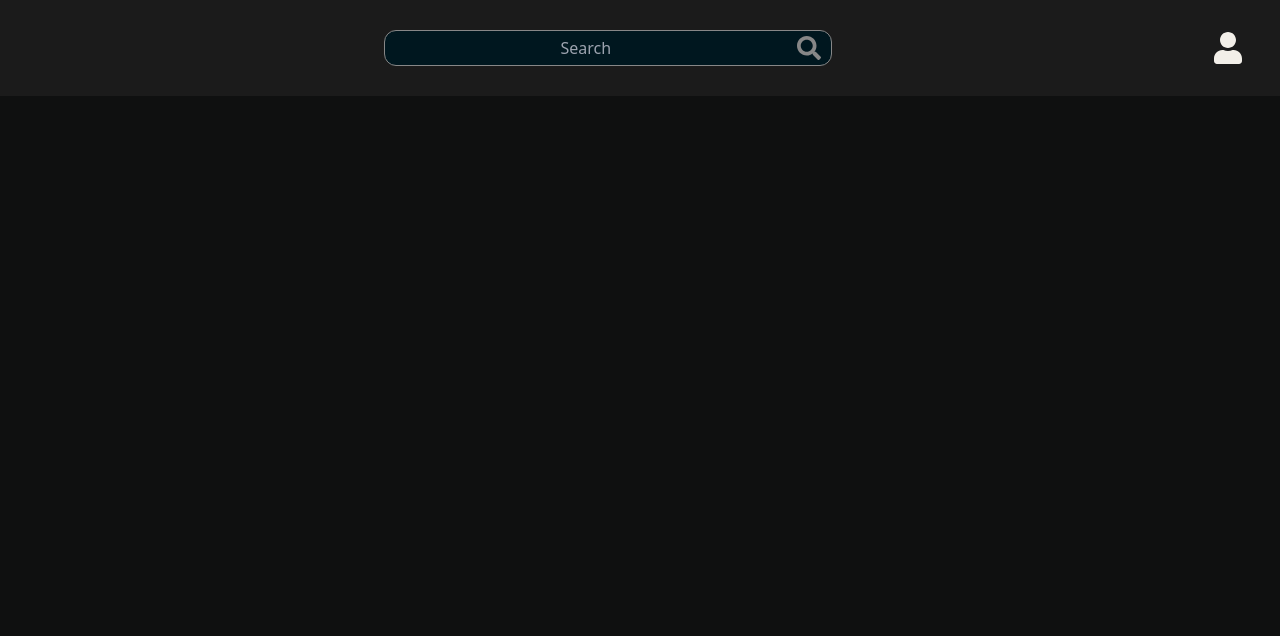
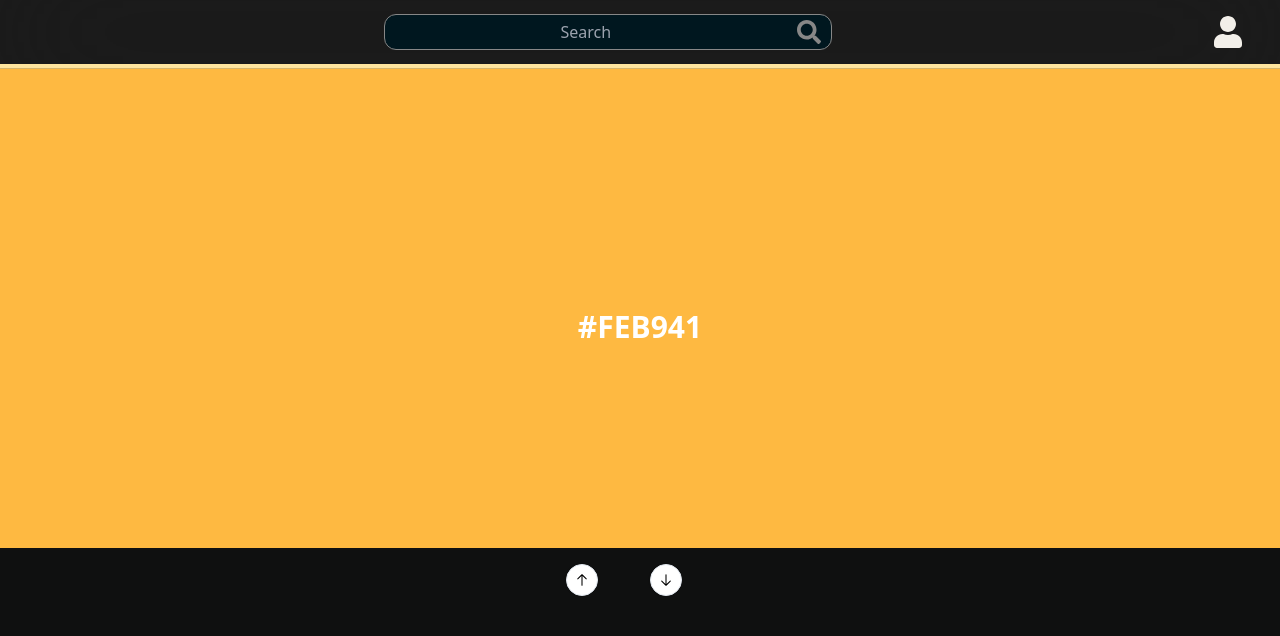
Before and after one commit to nii-shaan/Anifinity, a React (Vite) app: page / in a window 1280 px wide. Shown: the top 636 px of the page. Built offline with nearby package versions, Linux system fonts and the light colour scheme.

Commit message:
carousel added

```diff
--- a/index.html
+++ b/index.html
@@ -5,7 +5,7 @@
     <meta name="viewport" content="width=device-width, initial-scale=1.0" />
     <title>Anifinity</title>
   </head>
-  <body>
+  <body class="bg-[#1b1b1b]">
     <div id="root"></div>
     <script type="module" src="/src/main.tsx"></script>
   </body>
--- a/package.json
+++ b/package.json
@@ -18,6 +18,8 @@
     "@reduxjs/toolkit": "^2.2.4",
     "class-variance-authority": "^0.7.0",
     "clsx": "^2.1.1",
+    "embla-carousel-autoplay": "^8.0.4",
+    "embla-carousel-react": "^8.0.4",
     "framer-motion": "^11.1.9",
     "react": "^18.2.0",
     "react-dom": "^18.2.0",
--- a/src/App.tsx
+++ b/src/App.tsx
@@ -1,11 +1,13 @@
 
-import NavBar from "./header/NavBar";
+import Home from "./pages/Home";
+import NavBar from "./pages/header/NavBar";
 
 function App() {
   return (
     <>
     <NavBar/>
-      <div className="bg-[#0f1010] h-screen"></div>
+    <Home/>
+
     </>
   );
 }
--- /dev/null
+++ b/src/components/ui/card.tsx
@@ -0,0 +1,76 @@
+import * as React from "react"
+
+import { cn } from "@/lib/utils"
+
+const Card = React.forwardRef<
+  HTMLDivElement,
+  React.HTMLAttributes<HTMLDivElement>
+>(({ className, ...props }, ref) => (
+  <div
+    ref={ref}
+    className={cn(
+      "rounded-xl border border-slate-200 bg-white text-slate-950 shadow dark:border-slate-800 dark:bg-slate-950 dark:text-slate-50",
+      className
+    )}
+    {...props}
+  />
+))
+Card.displayName = "Card"
+
+const CardHeader = React.forwardRef<
+  HTMLDivElement,
+  React.HTMLAttributes<HTMLDivElement>
+>(({ className, ...props }, ref) => (
+  <div
+    ref={ref}
+    className={cn("flex flex-col space-y-1.5 p-6", className)}
+    {...props}
+  />
+))
+CardHeader.displayName = "CardHeader"
+
+const CardTitle = React.forwardRef<
+  HTMLParagraphElement,
+  React.HTMLAttributes<HTMLHeadingElement>
+>(({ className, ...props }, ref) => (
+  <h3
+    ref={ref}
+    className={cn("font-semibold leading-none tracking-tight", className)}
+    {...props}
+  />
+))
+CardTitle.displayName = "CardTitle"
+
+const CardDescription = React.forwardRef<
+  HTMLParagraphElement,
+  React.HTMLAttributes<HTMLParagraphElement>
+>(({ className, ...props }, ref) => (
+  <p
+    ref={ref}
+    className={cn("text-sm text-slate-500 dark:text-slate-400", className)}
+    {...props}
+  />
+))
+CardDescription.displayName = "CardDescription"
+
+const CardContent = React.forwardRef<
+  HTMLDivElement,
+  React.HTMLAttributes<HTMLDivElement>
+>(({ className, ...props }, ref) => (
+  <div ref={ref} className={cn("p-6 pt-0", className)} {...props} />
+))
+CardContent.displayName = "CardContent"
+
+const CardFooter = React.forwardRef<
+  HTMLDivElement,
+  React.HTMLAttributes<HTMLDivElement>
+>(({ className, ...props }, ref) => (
+  <div
+    ref={ref}
+    className={cn("flex items-center p-6 pt-0", className)}
+    {...props}
+  />
+))
+CardFooter.displayName = "CardFooter"
+
+export { Card, CardHeader, CardFooter, CardTitle, CardDescription, CardContent }
--- /dev/null
+++ b/src/components/ui/carousel.tsx
@@ -0,0 +1,260 @@
+import * as React from "react";
+import { ArrowLeftIcon, ArrowRightIcon } from "@radix-ui/react-icons";
+import useEmblaCarousel, {
+  type UseEmblaCarouselType,
+} from "embla-carousel-react";
+
+import { cn } from "@/lib/utils";
+import { Button } from "@/components/ui/button";
+
+type CarouselApi = UseEmblaCarouselType[1];
+type UseCarouselParameters = Parameters<typeof useEmblaCarousel>;
+type CarouselOptions = UseCarouselParameters[0];
+type CarouselPlugin = UseCarouselParameters[1];
+
+type CarouselProps = {
+  opts?: CarouselOptions;
+  plugins?: CarouselPlugin;
+  orientation?: "horizontal" | "vertical";
+  setApi?: (api: CarouselApi) => void;
+};
+
+type CarouselContextProps = {
+  carouselRef: ReturnType<typeof useEmblaCarousel>[0];
+  api: ReturnType<typeof useEmblaCarousel>[1];
+  scrollPrev: () => void;
+  scrollNext: () => void;
+  canScrollPrev: boolean;
+  canScrollNext: boolean;
+} & CarouselProps;
+
+const CarouselContext = React.createContext<CarouselContextProps | null>(null);
+
+function useCarousel() {
+  const context = React.useContext(CarouselContext);
+
+  if (!context) {
+    throw new Error("useCarousel must be used within a <Carousel />");
+  }
+
+  return context;
+}
+
+const Carousel = React.forwardRef<
+  HTMLDivElement,
+  React.HTMLAttributes<HTMLDivElement> & CarouselProps
+>(
+  (
+    {
+      orientation = "horizontal",
+      opts,
+      setApi,
+      plugins,
+      className,
+      children,
+      ...props
+    },
+    ref
+  ) => {
+    const [carouselRef, api] = useEmblaCarousel(
+      {
+        ...opts,
+        axis: orientation === "horizontal" ? "x" : "y",
+      },
+      plugins
+    );
+    const [canScrollPrev, setCanScrollPrev] = React.useState(false);
+    const [canScrollNext, setCanScrollNext] = React.useState(false);
+
+    const onSelect = React.useCallback((api: CarouselApi) => {
+      if (!api) {
+        return;
+      }
+
+      setCanScrollPrev(api.canScrollPrev());
+      setCanScrollNext(api.canScrollNext());
+    }, []);
+
+    const scrollPrev = React.useCallback(() => {
+      api?.scrollPrev();
+    }, [api]);
+
+    const scrollNext = React.useCallback(() => {
+      api?.scrollNext();
+    }, [api]);
+
+    const handleKeyDown = React.useCallback(
+      (event: React.KeyboardEvent<HTMLDivElement>) => {
+        if (event.key === "ArrowLeft") {
+          event.preventDefault();
+          scrollPrev();
+        } else if (event.key === "ArrowRight") {
+          event.preventDefault();
+          scrollNext();
+        }
+      },
+      [scrollPrev, scrollNext]
+    );
+
+    React.useEffect(() => {
+      if (!api || !setApi) {
+        return;
+      }
+
+      setApi(api);
+    }, [api, setApi]);
+
+    React.useEffect(() => {
+      if (!api) {
+        return;
+      }
+
+      onSelect(api);
+      api.on("reInit", onSelect);
+      api.on("select", onSelect);
+
+      return () => {
+        api?.off("select", onSelect);
+      };
+    }, [api, onSelect]);
+
+    return (
+      <CarouselContext.Provider
+        value={{
+          carouselRef,
+          api: api,
+          opts,
+          orientation:
+            orientation || (opts?.axis === "y" ? "vertical" : "horizontal"),
+          scrollPrev,
+          scrollNext,
+          canScrollPrev,
+          canScrollNext,
+        }}
+      >
+        <div
+          ref={ref}
+          onKeyDownCapture={handleKeyDown}
+          className={cn("relative", className)}
+          role="region"
+          aria-roledescription="carousel"
+          {...props}
+        >
+          {children}
+        </div>
+      </CarouselContext.Provider>
+    );
+  }
+);
+Carousel.displayName = "Carousel";
+
+const CarouselContent = React.forwardRef<
+  HTMLDivElement,
+  React.HTMLAttributes<HTMLDivElement>
+>(({ className, ...props }, ref) => {
+  const { carouselRef, orientation } = useCarousel();
+
+  return (
+    <div ref={carouselRef} className="overflow-hidden">
+      <div
+        ref={ref}
+        className={cn(
+          "flex",
+          orientation === "horizontal" ? "-ml-4" : "-mt-4 flex-col",
+          className
+        )}
+        {...props}
+      />
+    </div>
+  );
+});
+CarouselContent.displayName = "CarouselContent";
+
+const CarouselItem = React.forwardRef<
+  HTMLDivElement,
+  React.HTMLAttributes<HTMLDivElement>
+>(({ className, ...props }, ref) => {
+  const { orientation } = useCarousel();
+
+  return (
+    <div
+      ref={ref}
+      role="group"
+      aria-roledescription="slide"
+      className={cn(
+        "min-w-0 shrink-0 grow-0 basis-full",
+        orientation === "horizontal" ? "pl-4" : "pt-4",
+        className
+      )}
+      {...props}
+    />
+  );
+});
+CarouselItem.displayName = "CarouselItem";
+
+const CarouselPrevious = React.forwardRef<
+  HTMLButtonElement,
+  React.ComponentProps<typeof Button>
+>(({ className, variant = "outline", size = "icon", ...props }, ref) => {
+  const { orientation, scrollPrev, canScrollPrev } = useCarousel();
+
+  return (
+    <Button
+      ref={ref}
+      variant={variant}
+      size={size}
+      className={cn(
+        "absolute  h-8 w-8 rounded-full",
+        orientation === "horizontal"
+          ? "-left-12 top-1/2 -translate-y-1/2"
+          : "-bottom-12 right-[52%] -translate-x-1/2 rotate-90",
+        className
+      )}
+      disabled={!canScrollPrev}
+      onClick={scrollPrev}
+      {...props}
+    >
+      <ArrowLeftIcon className="h-4 w-4" />
+      <span className="sr-only">Previous slide</span>
+    </Button>
+  );
+});
+CarouselPrevious.displayName = "CarouselPrevious";
+
+const CarouselNext = React.forwardRef<
+  HTMLButtonElement,
+  React.ComponentProps<typeof Button>
+>(({ className, variant = "outline", size = "icon", ...props }, ref) => {
+  const { orientation, scrollNext, canScrollNext } = useCarousel();
+
+  return (
+    <Button
+      ref={ref}
+      variant={variant}
+      size={size}
+      className={cn(
+        "absolute h-8 w-8 rounded-full",
+        orientation === "horizontal"
+          ? "-right-12 top-1/2 -translate-y-1/2"
+          : "-bottom-12 left-[52%] -translate-x-1/2 rotate-90",
+        className
+      )}
+      disabled={!canScrollNext}
+      onClick={scrollNext}
+      {...props}
+    >
+      <ArrowRightIcon className="h-4 w-4" />
+      <span className="sr-only">Next slide</span>
+    </Button>
+  );
+});
+CarouselNext.displayName = "CarouselNext";
+
+export {
+  type CarouselApi,
+  Carousel,
+  CarouselContent,
+  CarouselItem,
+  CarouselPrevious,
+  CarouselNext,
+};
--- /dev/null
+++ b/src/pages/CarouselDisplay.tsx
@@ -0,0 +1,53 @@
+import {
+  Carousel,
+  CarouselContent,
+  CarouselItem,
+  CarouselNext,
+  CarouselPrevious,
+} from "@/components/ui/carousel";
+import Autoplay from "embla-carousel-autoplay";
+
+function CarouselDisplay() {
+  const item: any = [
+    "6DC5D1",
+    "FDE49E",
+    "FEB941",
+    "FF0080",
+    "7469B6",
+    "1A4D2E",
+    "121481",
+  ];
+  return (
+    <>
+      <Carousel
+        plugins={[
+          Autoplay({
+            delay: 2500,
+          }),
+        ]}
+        opts={{
+          align: "start",
+          loop: true,
+        }}
+        orientation="vertical"
+        className="w-full "
+      >
+        <CarouselContent className="  h-[500px]  ">
+          {item.map((i: string) => (
+            <CarouselItem
+              key={i}
+              className=" flex items-center justify-center"
+              style={{ backgroundColor: `#${i}` }}
+            >
+              <span className="text-3xl font-semibold text-white">#{i}</span>
+            </CarouselItem>
+          ))}
+        </CarouselContent>
+        <CarouselNext />
+        <CarouselPrevious />
+      </Carousel>
+    </>
+  );
+}
+
+export default CarouselDisplay;
--- /dev/null
+++ b/src/pages/Home.tsx
@@ -0,0 +1,13 @@
+import CarouselDisplay from "./CarouselDisplay";
+
+function Home() {
+  return (
+    <div className="bg-[#0f1010] h-screen">
+      <div id="carouselSection" className="w-full h-[500px]  ">
+        <CarouselDisplay />
+      </div>
+    </div>
+  );
+}
+
+export default Home;
--- a/src/header/NavBar.tsx
+++ b/src/pages/header/NavBar.tsx
@@ -2,9 +2,10 @@
 import { FaUser } from "react-icons/fa";
 
 function NavBar() {
+  // bg-[#1b1b1b]
   return (
-    <header className="h-24 bg-[#1b1b1b] text-[#F2EFE9] flex justify-end">
-      <div className="h-full w-[70%] max-w-[1200px]  flex justify-between items-center ">
+    <header className="h-16  text-[#F2EFE9] flex justify-end sticky top-0 backdrop-blur-3xl  z-10 ">
+      <div className="h-full w-[70%] max-w-[1200px]  flex justify-between items-center">
         <div
           id="searchBar"
           className=" text-[#F7F5FB] w-[50%] h-9  bg-[#00171F] flex items-center border-[#878787] border rounded-xl"
```
Also changed, not shown: 1 other file (tests, documents, lock files or other folders).
